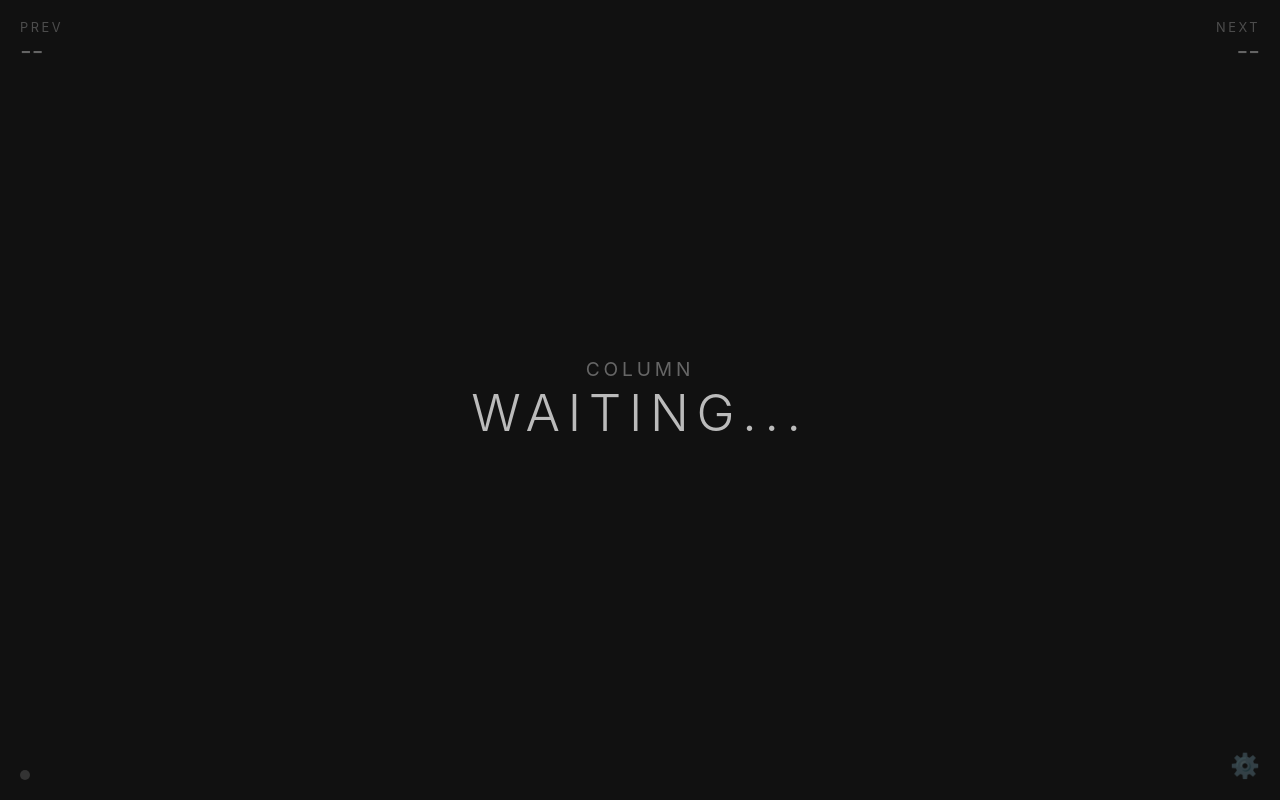
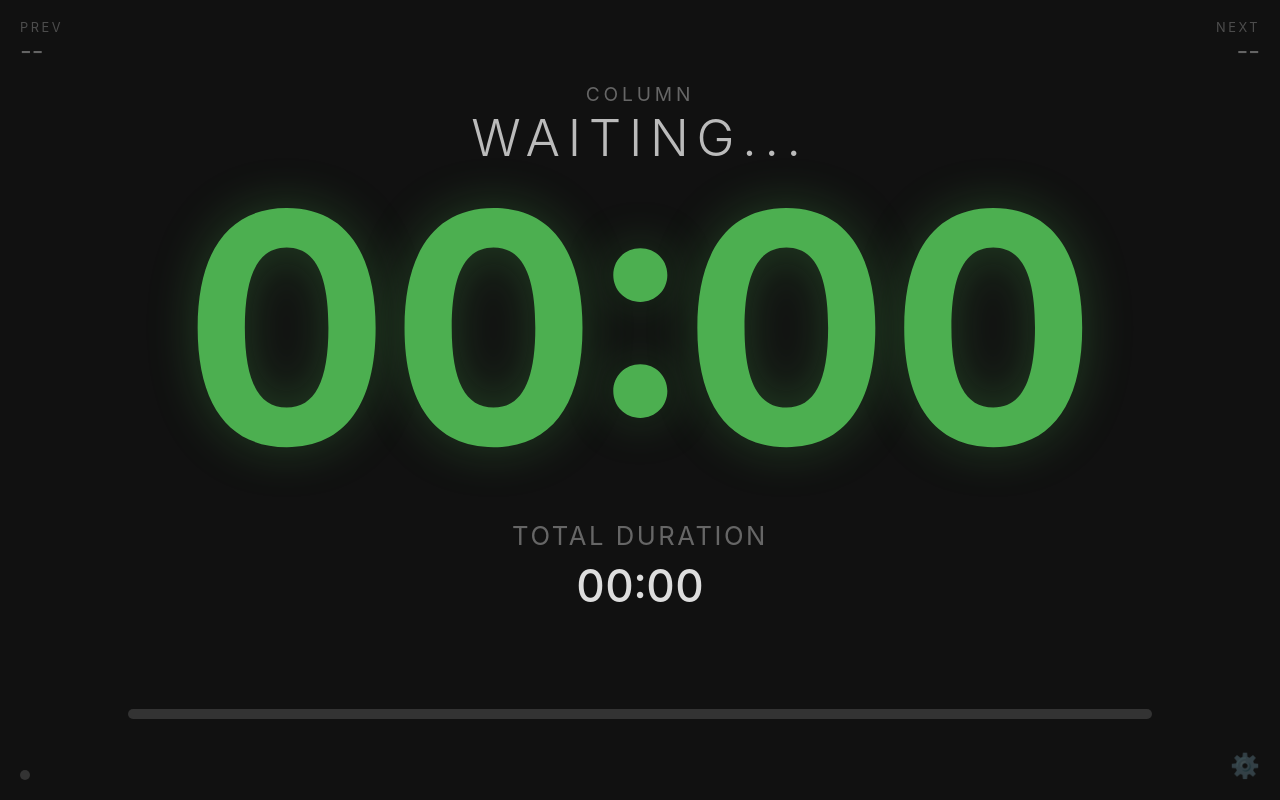
Before and after one commit to MichaelEdwards83/MilluminNetworkTimer, a website: page public/index.html in a window 1280 px wide. Drawn offline with Linux system fonts and the light colour scheme; no server answers.

Commit message:
Fix: Restored accidentally deleted timer UI elements

```diff
--- a/public/index.html
+++ b/public/index.html
@@ -229,6 +229,20 @@
     <div id="column-container">
         <span class="label-small">COLUMN</span><br>
         <span id="column-label">WAITING...</span>
+    </div>
+
+    <div id="countdown">00:00</div>
+
+    <div class="meta-row">
+        <div class="meta-item">
+            <span class="label">Total Duration</span>
+            <span id="total" class="value">00:00</span>
+        </div>
+    </div>
+
+    <!-- Progress Bar -->
+    <div id="progress-container">
+        <div id="progress-fill"></div>
     </div>
 
     <!-- Previous Column Display (Top Left) -->
```
